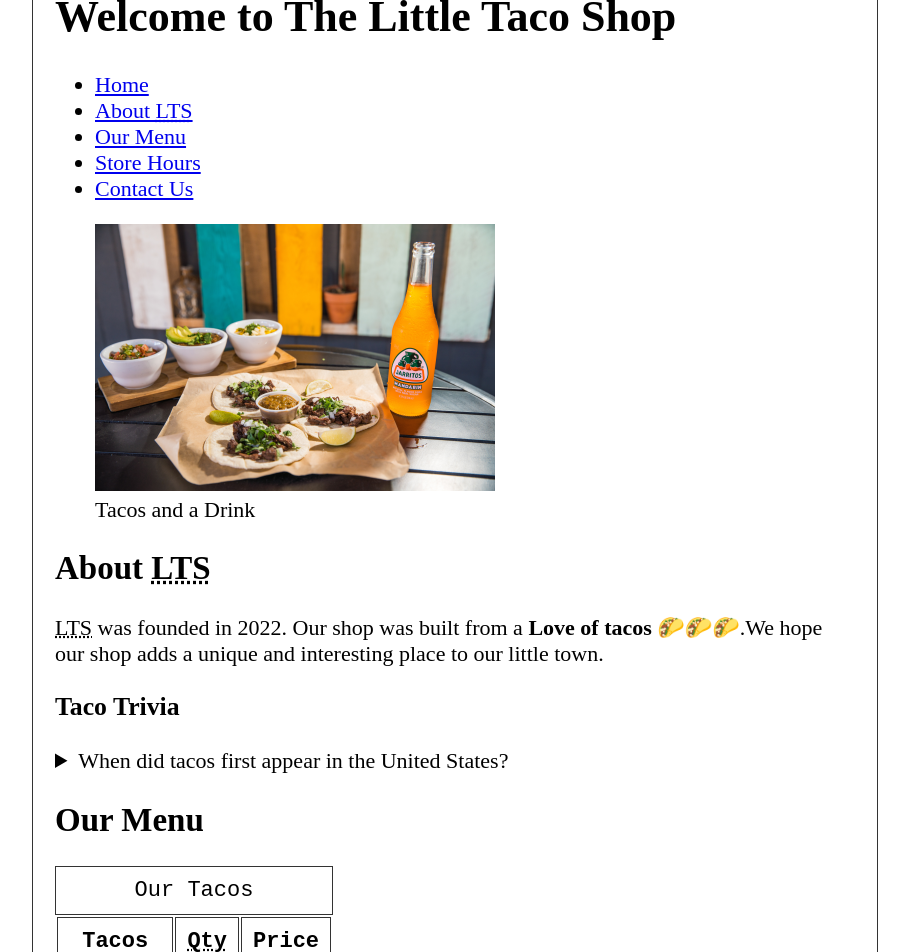
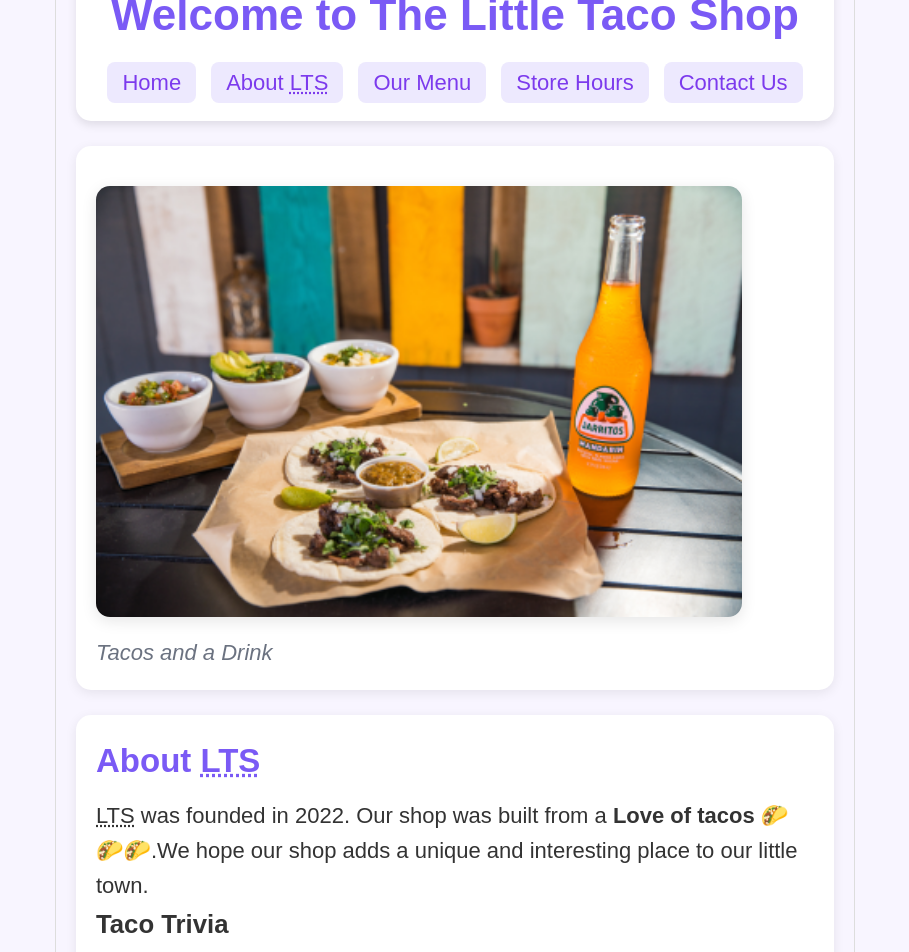
Before and after one commit to Gunda-Anitha/The_Little_Taco_Shop, a plain HTML site: page project1/index.html in a window 1280 px wide. Shown: the part 60-1012 px from the top of the page, without its empty margins (185-1094 px from the left). Drawn offline with Linux system fonts and the light colour scheme.

Commit message:
Add files via upload

```diff
--- a/project1/style.css
+++ b/project1/style.css
@@ -1,19 +1,162 @@
+/* ---------- GLOBAL STYLES ---------- */
+* {
+    margin: 0;
+    padding: 0;
+    box-sizing: border-box;
+    font-family: "Poppins", sans-serif;
+}
+
 html {
     font-size: 22px;
+    scroll-behavior: smooth;
 }
 
+
 body {
+    background-color: #F8F5FF; /* pastel lavender */
+    color: #333;
+    line-height: 1.6;
+    padding: 20px;
     min-height: 100vh;
     max-width: 800px;
     margin: 0 auto;
-    padding: 1rem;
-    border-left: 1px solid #333;
-    border-right: 1px solid #333;
+    border-left: 1px solid #DDD;
+    border-right: 1px solid #DDD;
+
+
 }
 
-th, td, caption {
-    border: 1px solid #333;
-    font-family: 'Courier New', Courier, monospace;
-    border-collapse: separate;
-    padding: 0.5rem;
+/* ---------- HEADER ---------- */
+header {
+    text-align: center;
+    padding: 20px;
+    background: #FFFFFF;
+    border-radius: 15px;
+    box-shadow: 0 4px 10px rgba(0,0,0,0.1);
+    margin-bottom: 25px;
 }
+
+header h1 {
+    color: #7A5AF5;
+    font-size: 2rem;
+    margin-bottom: 15px;
+}
+
+/* ---------- NAVBAR ---------- */
+nav ul {
+    list-style: none;
+    display: flex;
+    justify-content: center;
+    flex-wrap: wrap;
+    gap: 15px;
+}
+
+nav a {
+    text-decoration: none;
+    padding: 8px 15px;
+    background: #EDE9FE;
+    color: #7C3AED;
+    border-radius: 8px;
+    font-weight: 500;
+    transition: 0.3s;
+}
+
+nav a:hover {
+    background: #D8B4FE;
+}
+
+/* ---------- IMAGES ---------- */
+figure {
+    margin-top: 20px;
+}
+
+figure img {
+    width: 90%;
+    max-width: 100%;
+    height: auto;
+    border-radius: 14px;
+    box-shadow: 0 4px 15px rgba(0,0,0,0.1);
+}
+
+figcaption {
+    margin-top: 8px;
+    font-style: italic;
+    color: #6B7280;
+}
+
+/* ---------- SECTIONS / ARTICLES ---------- */
+article, main, section {
+    background: #FFFFFF;
+    padding: 20px;
+    border-radius: 15px;
+    margin-bottom: 25px;
+    box-shadow: 0 3px 12px rgba(0,0,0,0.08);
+}
+
+h2 {
+    color: #7A5AF5;
+    margin-bottom: 10px;
+}
+
+/* ---------- TABLE ---------- */
+table {
+    width: 100%;
+    border-collapse: collapse;
+    margin-top: 15px;
+}
+
+table th, table td {
+    padding: 12px;
+    border-bottom: 1px solid #E5E7EB;
+    text-align: center;
+}
+
+
+table th {
+    background: #EDE9FE;
+    color: #5B21B6;
+}
+
+/* ---------- BUTTONS ---------- */
+button {
+    background: #A78BFA;
+    color: white;
+    border: none;
+    padding: 10px 18px;
+    margin-top: 10px;
+    border-radius: 8px;
+    cursor: pointer;
+    font-weight: 500;
+    transition: 0.3s;
+}
+
+button:hover {
+    background: #7C3AED;
+}
+
+/* ---------- LINKS ---------- */
+a {
+    color: #7C3AED;
+    font-weight: 500;
+}
+
+a:hover {
+    text-decoration: underline;
+}
+
+/* ---------- FORM ---------- */
+input, textarea {
+    width: 100%;
+    padding: 10px;
+    border: 1px solid #D1D5DB;
+    border-radius: 10px;
+    margin-top: 5px;
+}
+
+/* ---------- FOOTER ---------- */
+footer {
+    text-align: center;
+    color: #6B7280;
+    padding: 20px;
+    margin-top: 20px;
+}
```
